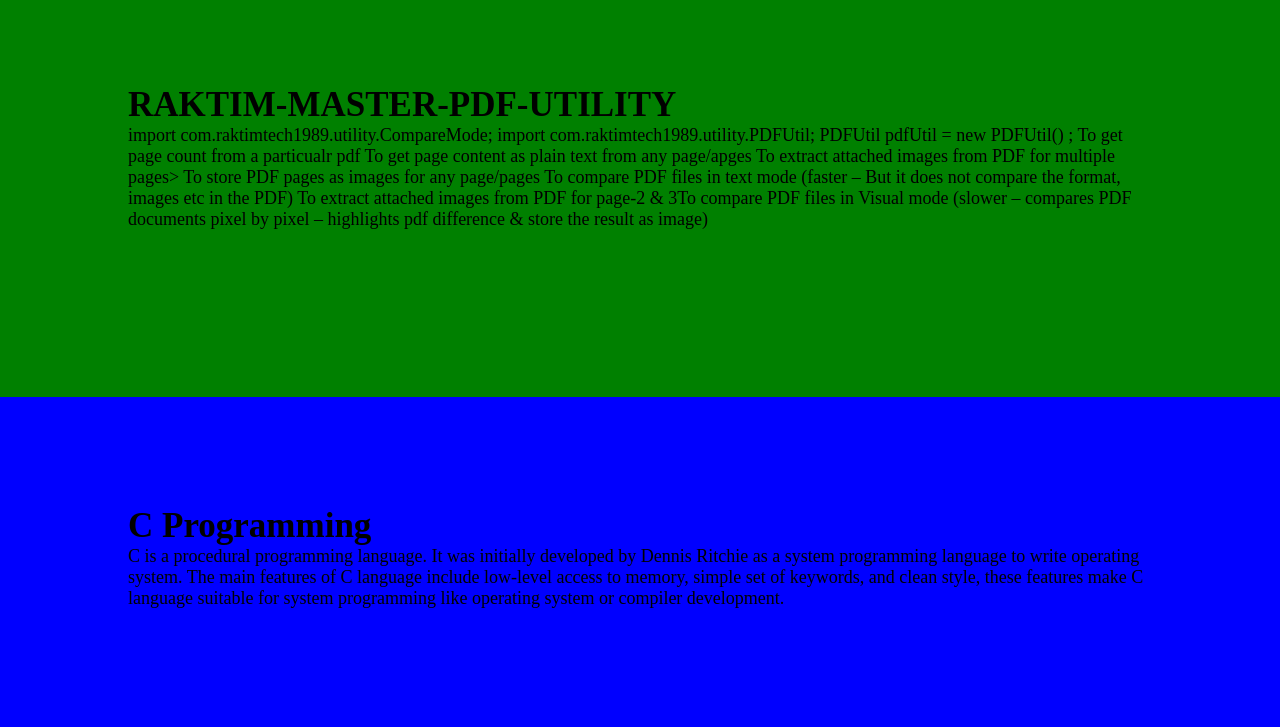
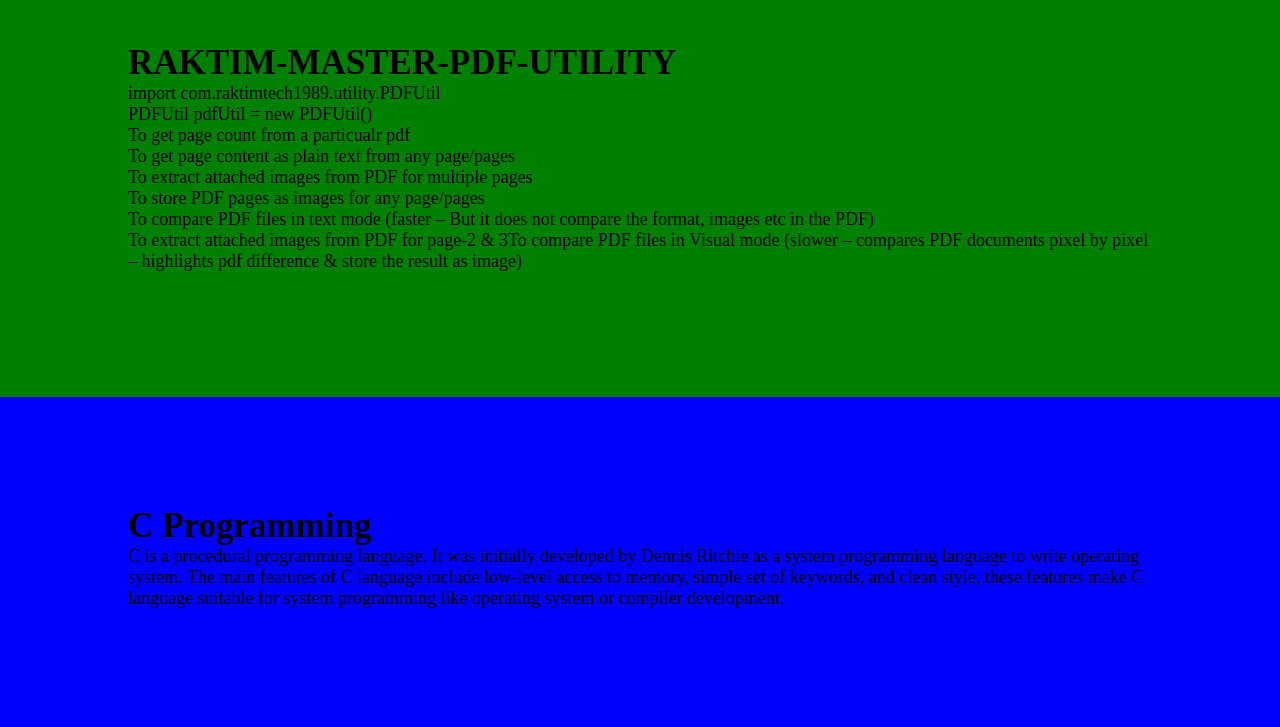
Before and after one commit to Raktimtech1989/RaktimMasterPDFUtil, a plain HTML site: page index.html in a window 1280 px wide. Shown: the part 73-800 px from the top of the page. Drawn offline with Linux system fonts and the light colour scheme.

Commit message:
commited5th

```diff
--- a/index.html
+++ b/index.html
@@ -28,18 +28,14 @@
 		<div class="box-main">
 			<div class="firstHalf">
 				<h1 class="text-big" id="web">RAKTIM-MASTER-PDF-UTILITY</h1>
-				<p class="text-small">
-					import com.raktimtech1989.utility.CompareMode;
-                    import com.raktimtech1989.utility.PDFUtil;
-                    PDFUtil pdfUtil = new PDFUtil() ;
-	                <p1>To get page count from a particualr pdf</p1>
-                    <p2>To get page content as plain text from any page/apges</p2>
-                    <p3>To extract attached images from PDF for multiple pages</p3>>
-                    <p4>To store PDF pages as images for any page/pages</p4>
-                    <p5>To compare PDF files in text mode (faster – But it does not compare the format, images etc in the PDF)</p5>
-                    <p6>To extract attached images from PDF for page-2 & 3To compare PDF files in Visual mode (slower – compares PDF documents pixel by pixel – highlights pdf difference & store the result as image)</p6>
-
-                    </p>
+				<p class="text-small">import com.raktimtech1989.utility.PDFUtil</p>
+                <p class="text-small">PDFUtil pdfUtil = new PDFUtil()</p>
+                <p class="text-small">To get page count from a particualr pdf</p>
+                <p class="text-small">To get page content as plain text from any page/pages</p>
+                <p class="text-small">To extract attached images from PDF for multiple pages</p>
+                <p class="text-small">To store PDF pages as images for any page/pages</p>
+                <p class="text-small">To compare PDF files in text mode (faster – But it does not compare the format, images etc in the PDF)</p>
+                <p class="text-small">To extract attached images from PDF for page-2 & 3To compare PDF files in Visual mode (slower – compares PDF documents pixel by pixel – highlights pdf difference & store the result as image)</p>
                 </div>
             </div>
         </section>
```
